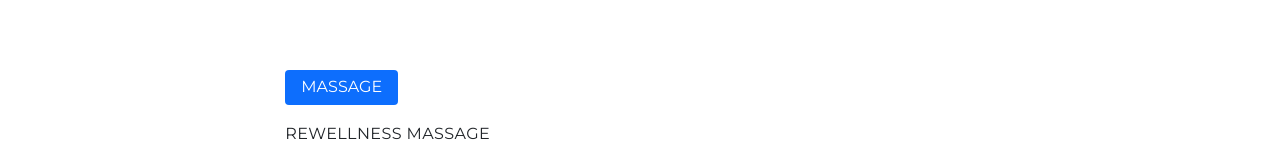
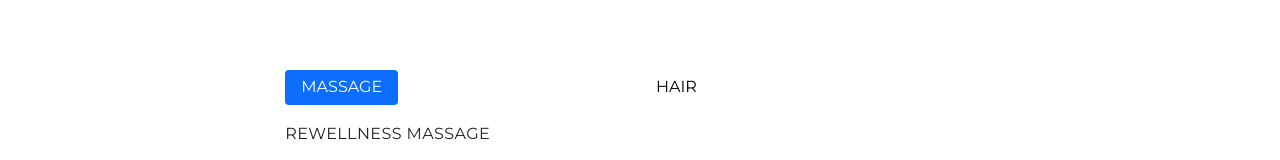
Before and after one commit to aldipee/redayspa, a Next.js app: page /treatment-menu-test in a window 1280 px wide. Shown: the part 558-718 px from the top of the page. Built offline with nearby package versions, Linux system fonts and the light colour scheme.

Commit message:
add hair pill

```diff
--- a/pages/treatment-menu-test.js
+++ b/pages/treatment-menu-test.js
@@ -79,6 +79,9 @@ export default function Home() {
                 <ul className='nav nav-pills nav-justified mb-3' id='pills-tab'>
                   <li className='nav-item'>
                     <button className='nav-link active' id='pills-massage-tab' data-bs-toggle='pill' data-bs-target='#pills-massage'>MASSAGE</button>
+                  </li>
+                  <li className='nav-item'>
+                    <button className='nav-link' id='pills-hair-tab' data-bs-toggle='pill' data-bs-target='#pills-hair'>HAIR</button>
                   </li>
                 </ul>
                 <div className='tab-content' id='pills-tabContent'>
```
